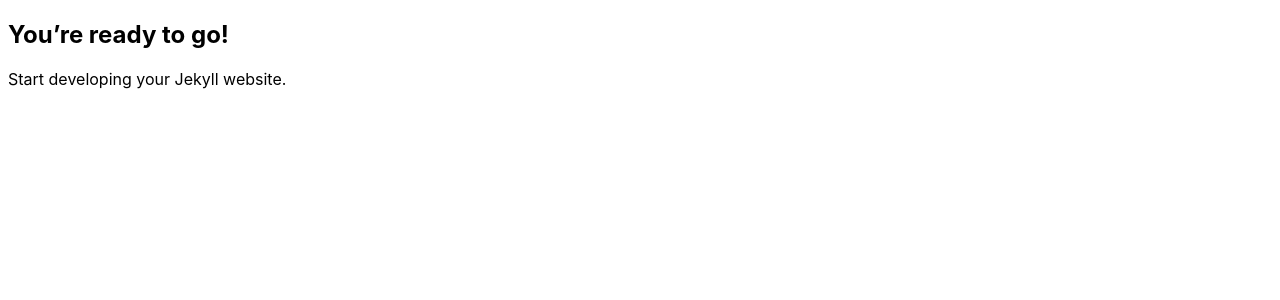
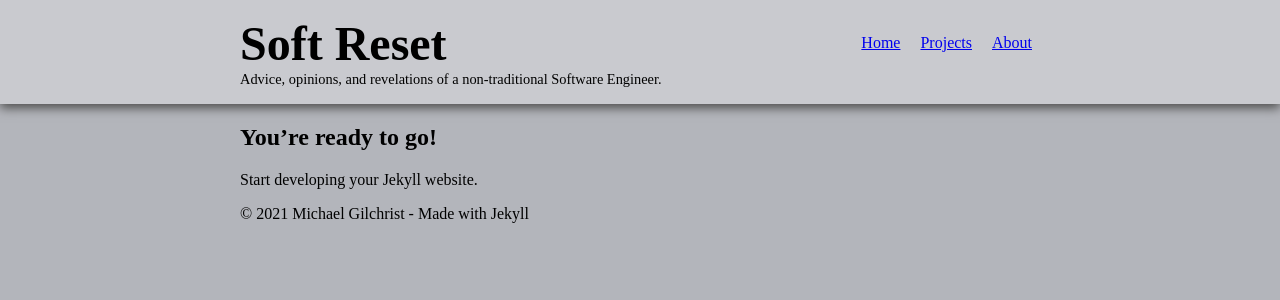
Before and after one commit to michaelgilch/michaelgilch.github.io, a Jekyll site: the page built from index.md, in a window 1280 px wide. Shown: the top 300 px of the page. Built offline with Jekyll 4.4.1, drawn with Linux system fonts in a browser that asks for light colours.

Commit message:
Add basic layout and header/nav links
- mobile-first css

```diff
--- /dev/null
+++ b/_data/navigation.yml
@@ -0,0 +1,6 @@
+- name: Home
+  link: /
+- name: Projects
+  link: /projects
+- name: About
+  link: /about
--- /dev/null
+++ b/_includes/footer.html
@@ -0,0 +1,3 @@
+<div class="footer-container">
+    <p>&copy; 2021 Michael Gilchrist - Made with Jekyll</p>
+</div>
--- /dev/null
+++ b/_includes/head.html
@@ -0,0 +1,8 @@
+<head>
+  <meta name="viewport" content="width=device-width, initial-scale=1.0">
+  <meta charset="UTF-8">
+
+  <title>{{ page.title }} - {{ site.title }}</title>
+
+  <link rel="stylesheet" href="{{ "/assets/css/main.css" | relative_url }}">
+</head>
--- /dev/null
+++ b/_includes/header.html
@@ -0,0 +1,15 @@
+<header>
+  <div class="header-container">
+    <div class="title-container">
+      <h1 class="title">Soft Reset</h1>
+      <p class="subtitle">Advice, opinions, and revelations of a non-traditional Software Engineer.</p>
+    </div>
+    <nav class="nav-container">
+      <ul>
+        {% for item in site.data.navigation %}
+          <li><a href="{{ item.link }}">{{ item.name }}</a></li>
+          {% endfor %}
+      </ul>
+    </nav>
+  </div>
+</header>
--- a/_layouts/default.html
+++ b/_layouts/default.html
@@ -1,12 +1,16 @@
 <!DOCTYPE html>
 <html lang="{{ site.lang | default: "en-US" }}">
-  <head>
-    <meta name="viewport" content="width=device-width, initial-scale=1">
-    <meta charset="utf-8">
-    <title>{{ page.title }} - {{ site.title }}</title>
-    <link rel="stylesheet" href="{{ "/assets/css/main.css" | relative_url }}">
-  </head>
+
+  {% include head.html %}
+
   <body>
-    {{ content }}
+    {% include header.html %}
+
+    <main>
+      {{ content }}
+    </main>
+
+    {% include footer.html %}
   </body>
+
 </html>
--- a/_sass/main.scss
+++ b/_sass/main.scss
@@ -1,9 +1,97 @@
-$backgroundColor: #ffffff;
-$bodyColor: #000000;
-$bodyFont: -apple-system,BlinkMacSystemFont,"Segoe UI",Helvetica,Arial,sans-serif,"Apple Color Emoji","Segoe UI Emoji","Segoe UI Symbol";
+$bg-color:  #b3b5bb;
+$bg-color-accent: #c9cacf;
+$shadow-color: #4d4d4d;
+
+$font-main: "Fira Sans";
+$font-mono: "Fira Sans Mono";
 
 body {
-  background: $backgroundColor;
-  color: $bodyColor;
-  font-family: $bodyFont;
+  background: $bg-color;
+  font-family: $font-main;
+  margin: 0;
 }
+
+header {
+  background: $bg-color-accent;
+  box-shadow: 0 4px 10px 0px $shadow-color;
+}
+
+main,
+.header-container,
+.footer-container {
+  display: block;
+  margin: 0 auto;
+  max-width: 800px;
+  width: 80%;
+}
+
+.title-container {
+  text-align: center;
+
+  .title {
+    display: inline-block;
+    font-size: 2rem;
+    margin: 0;
+    padding: 1rem 0 0 0;
+  }
+
+  .subtitle {
+    font-size: .8rem;
+    margin: 0;
+  }
+}
+
+.nav-container {
+  position: relative;
+  text-align: center;
+
+  ul {
+    list-style-type: none;
+    padding: 0;
+    font-size: .9rem;
+    margin: .5rem;
+  }
+
+  li {
+    display: inline-block;
+    padding: 0 .75rem .75rem 0;
+  }
+}
+
+@media (min-width: 700px) {
+
+  .title-container {
+    text-align: left;
+
+    .title {
+      font-size: 3rem;
+    }
+
+    .subtitle {
+      font-size: .9rem;
+      padding-bottom: 1rem;
+    }
+  }
+
+  .nav-container {
+    text-align: left;
+    /*display: inline-block;*/
+
+    ul {
+      bottom: 1.75rem;
+      position: absolute;
+      right: 0;
+      font-size: 1rem;
+    }
+
+    li {
+      padding: 0 1rem 1rem 0;
+
+      &:last-child {
+        padding-right: 0;
+      }
+    }
+  }
+
+
+}
```
Also changed, not shown: index.md (+1 -1 lines), 1 other file.
